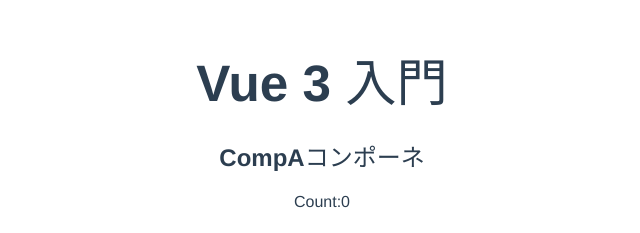
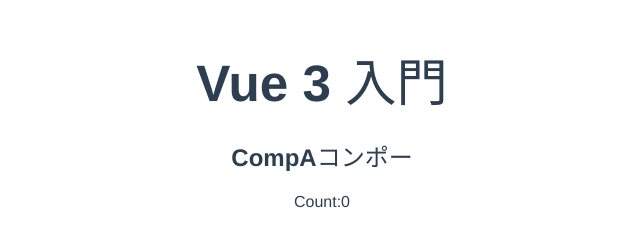
Before and after one commit to eppula119/vue3_practice1, a Vue app: page / in a window 1280 px wide. Shown: the part 242-475 px from the top of the page, without its empty margins (318-958 px from the left). Built offline with nearby package versions, Linux system fonts and the light colour scheme.

Commit message:
テスト

```diff
--- a/src/components/CompA.vue
+++ b/src/components/CompA.vue
@@ -3,7 +3,7 @@
 import { counter } from '../store/countStore';
 </script>
 <template>
-  <h2>CompAコンポーネ</h2>
+  <h2>CompAコンポー</h2>
   <p>Count:{{ counter.count }}</p>
   <CompB />
 </template>
```
